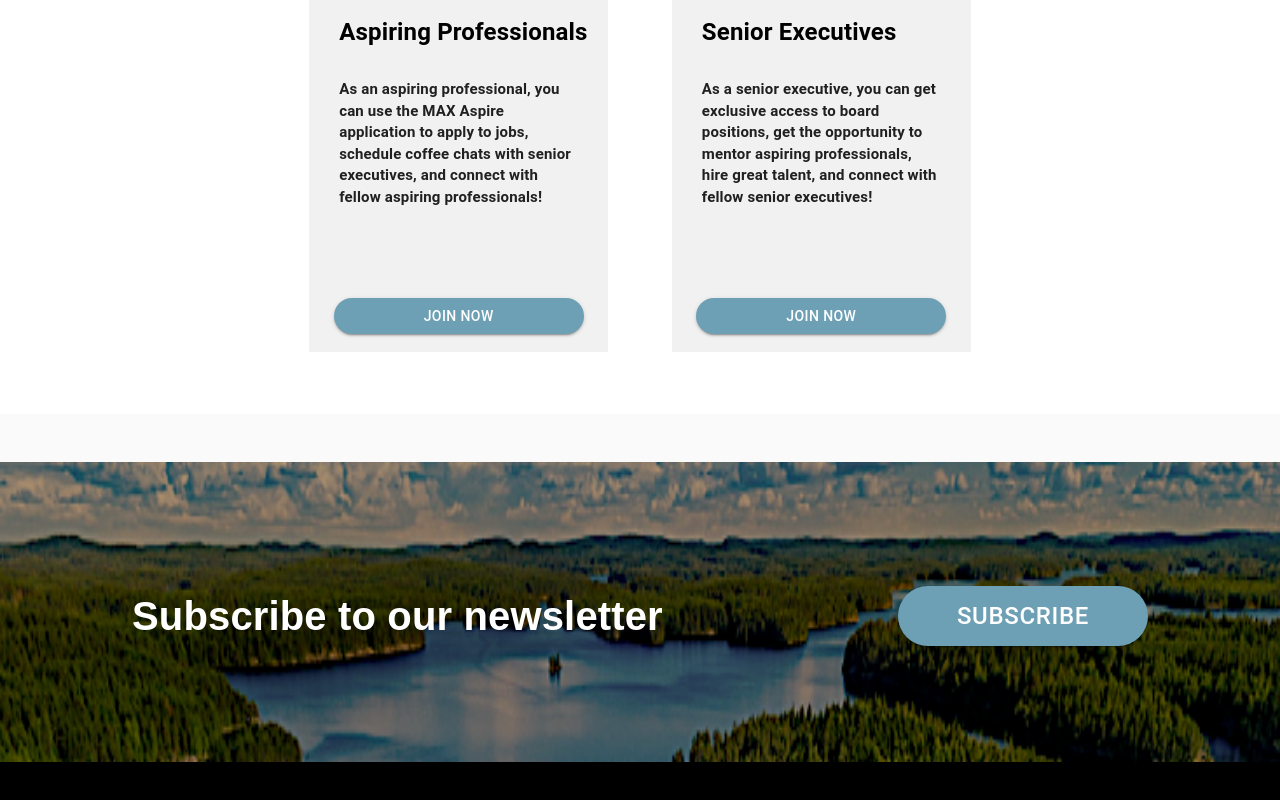
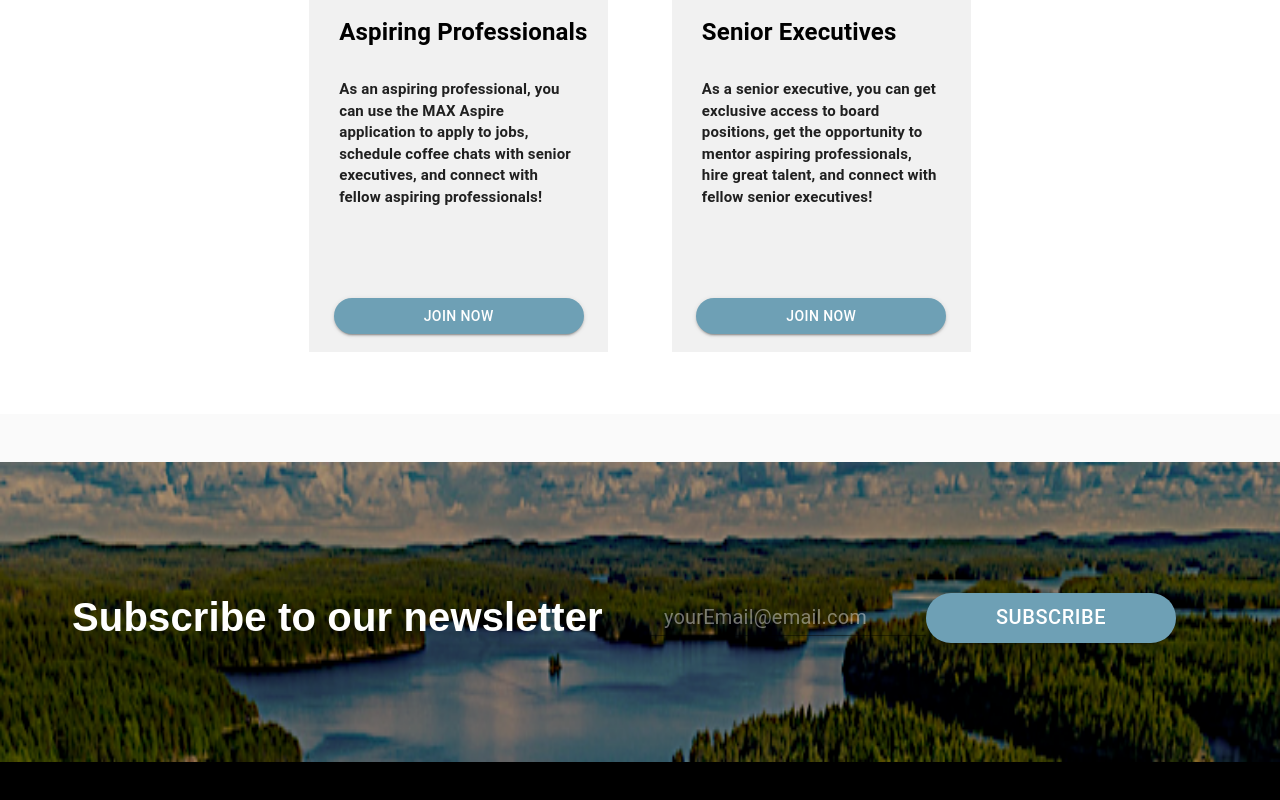
Before and after one commit to maxgala/aspire-frontend, a React (Create React App) app: page / in a window 1280 px wide. Shown: the part 2425-3225 px from the top of the page. Built offline with nearby package versions, Linux system fonts and the light colour scheme.

Commit message:
Add text field to footer.

```diff
--- a/src/Components/LandingPage/Footer.js
+++ b/src/Components/LandingPage/Footer.js
@@ -3,6 +3,7 @@ import { Button } from '@material-ui/core';
 import {makeStyles} from "@material-ui/core/styles";
 import Newsletter from "../Images/newsletter.png";
 import Grid from "@material-ui/core/Grid";
+import TextField from '@material-ui/core/TextField';
 
 const useStyles = makeStyles(theme => ({
   newsletterText: {
@@ -14,9 +15,9 @@ const useStyles = makeStyles(theme => ({
   },
   subscribeButton: {
     display: 'inline-block',
-    width: '300px',
-    height: '60px',
-    fontSize: window.innerWidth < 885 ? '0.875rem' : '24px',
+    width: '250px',
+    height: '50px',
+    fontSize: window.innerWidth < 885 ? '0.875rem' : '20px',
     backgroundColor: "#6EA0B5",
     borderRadius: 50,
     color: "white",
@@ -29,7 +30,7 @@ const useStyles = makeStyles(theme => ({
     position: 'absolute',
     width: '100%',
     bottom: '0',
-    paddingBottom: window.innerWidth < 885 ? '150px' : '190px',
+    paddingBottom: window.innerWidth < 590 ? '110px' : window.innerWidth < 1280 ? '140px' : '190px',
     textAlign: 'left',
     display: 'inline-block',
   },
@@ -38,8 +39,8 @@ const useStyles = makeStyles(theme => ({
     justifyContent: 'flex-end'
   },
   grid: {
-    paddingLeft: '10vw',
-    paddingRight: '10vw',
+    paddingLeft: '5vw',
+    paddingRight: '5vw',
     justifyContent: 'center',
     alignItems: 'center',
   },
@@ -48,6 +49,13 @@ const useStyles = makeStyles(theme => ({
     height: '300px',
     marginBottom: '-10px',
     marginTop: '10vh'
+  },
+  input: {
+    color: 'white',
+    fontSize: '20px',
+    paddingLeft: '20px',
+    paddingRight: '20px',
+    width: '100%'
   }
 }));
 
@@ -74,14 +82,26 @@ class Footer extends Component {
           >
             <Grid
               container
-              item xs={7} sm={9}
+              item xs={12} lg={6}
               spacing={1}
             >
               <h1 className={classes.newsletterText}>Subscribe to our newsletter</h1>
             </Grid>
             <Grid
               container
-              item xs={5} sm={3}
+              item xs={12} lg={3}
+              spacing={1}
+              alignItems="right"
+              justify="right"
+            >
+                <TextField id="standard-basic" placeholder="yourEmail@email.com"
+                  InputProps={{
+                    className: classes.input
+                  }}/>
+            </Grid>
+            <Grid
+              container
+              item xs={12} lg={3}
               spacing={1}
               alignItems="right"
               justify="right"
```
